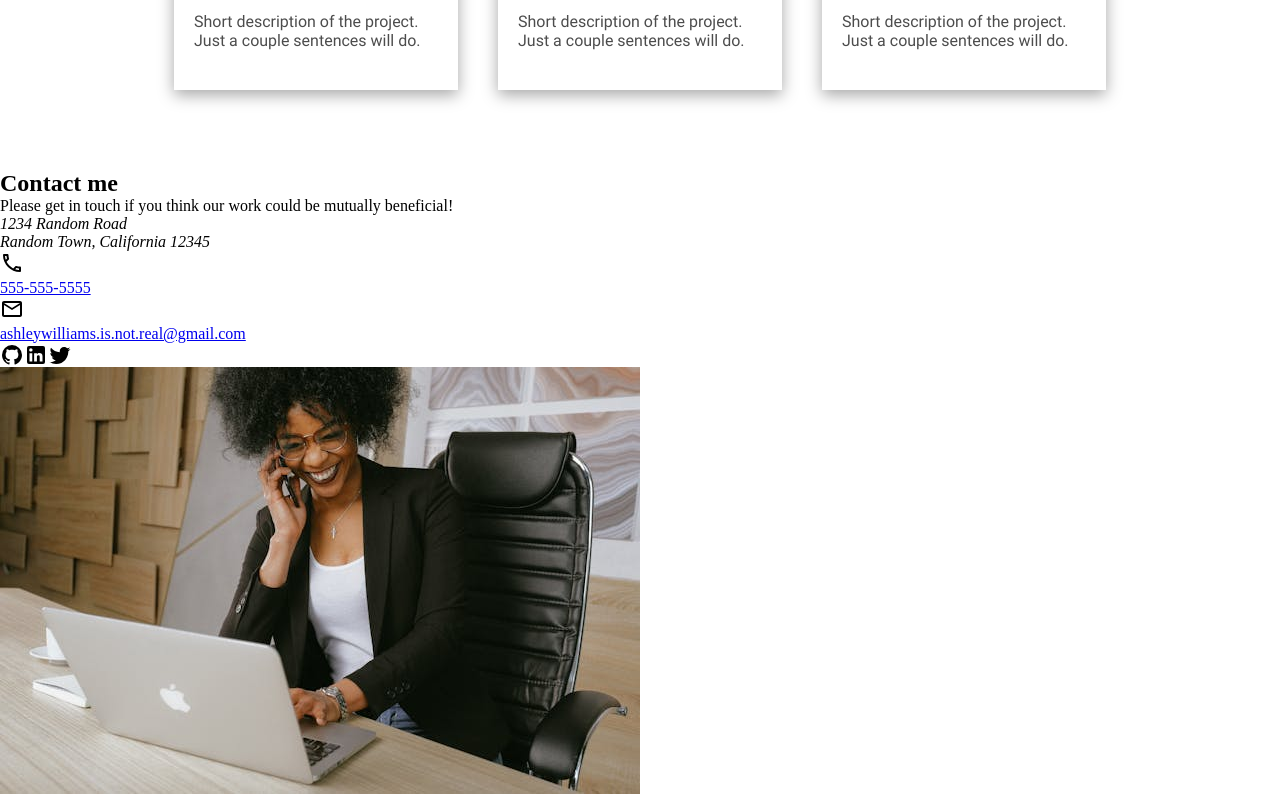
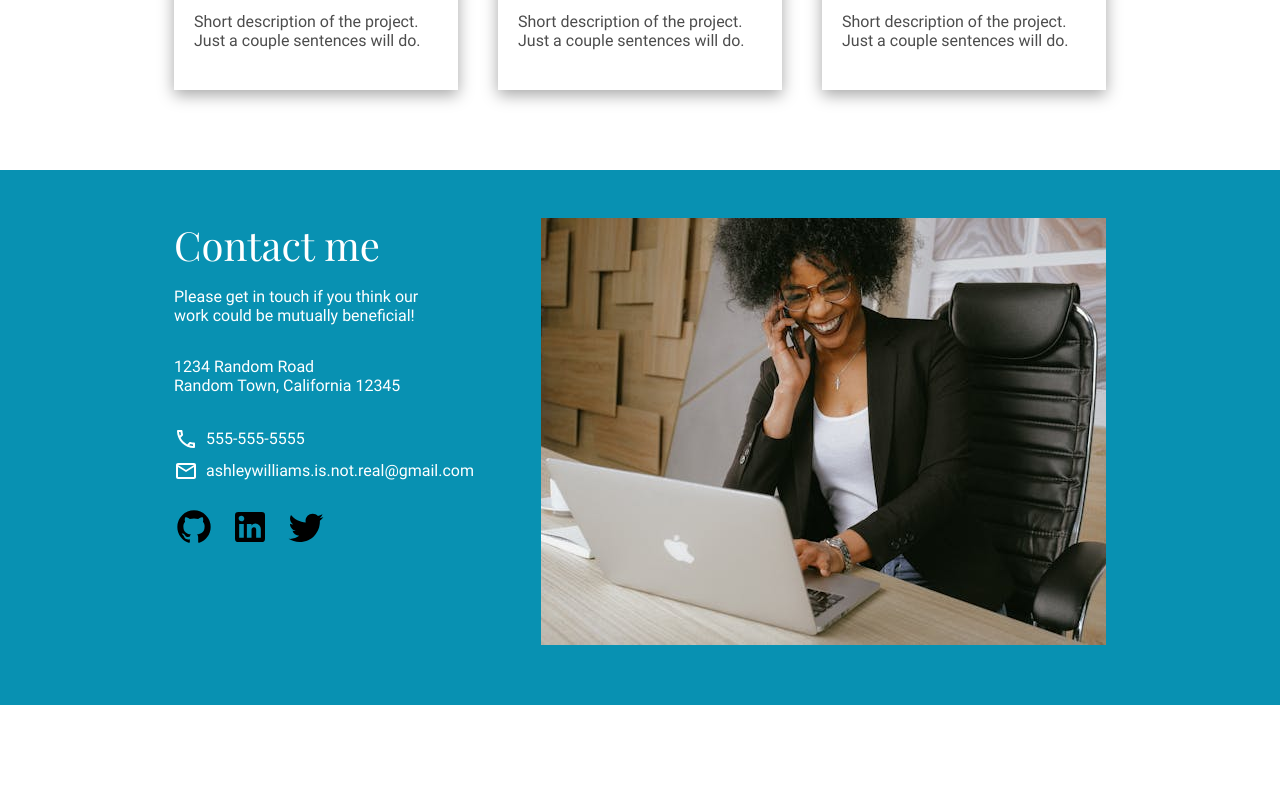
Before and after one commit to arturopstem/homepage, a website built with webpack: page src/index.html in a window 1280 px wide. Shown: the part 1418-2216 px from the top of the page. After the commit the page ends 2123 px from the top, so only its background shows below. Built offline with nearby package versions, Linux system fonts and the light colour scheme.

Commit message:
feat(styles): complete footer styling with media queries

```diff
--- a/src/index.css
+++ b/src/index.css
@@ -2,3 +2,4 @@
 @import url("./styles/fonts.css");
 @import url("./styles/header.css");
 @import url("./styles/main.css");
+@import url("./styles/footer.css");
--- /dev/null
+++ b/src/styles/footer.css
@@ -0,0 +1,166 @@
+.app footer {
+  background-color: var(--bg-color);
+  color: white;
+}
+
+.footer-wrapper {
+  width: 100%;
+  display: grid;
+  grid-template:
+    "contact" min-content
+    "picture" min-content
+    / minmax(0, 1fr);
+
+  .contact {
+    font-family: Roboto, sans-serif;
+    overflow-wrap: anywhere;
+    grid-area: contact;
+    padding: clamp(16px, 10dvw, 48px);
+
+    .contact-heading {
+      font-family: "PlayFair Display", serif;
+      font-weight: normal;
+      font-size: clamp(24px, 10dvw, 40px);
+      text-align: center;
+      margin-bottom: 16px;
+    }
+
+    .contact-info {
+      p {
+        font-size: 20px;
+      }
+
+      address {
+        font-style: normal;
+        margin: 32px 0;
+      }
+
+      .contact-phone,
+      .contact-email {
+        display: flex;
+        align-items: center;
+        gap: 8px;
+        margin: 8px 0;
+
+        .contact-icon {
+          display: none;
+          align-self: baseline;
+          fill: white;
+        }
+      }
+
+      .contact-links {
+        color: inherit;
+        text-decoration: none;
+
+        &:hover {
+          color: #333;
+        }
+
+        &:focus-visible {
+          outline-color: white;
+        }
+      }
+    }
+
+    .social-links {
+      gap: 16px;
+      justify-content: center;
+      margin-top: 24px;
+
+      a {
+        svg {
+          width: 40px;
+        }
+
+        &:hover {
+          svg {
+            fill: white;
+          }
+        }
+
+        &:focus-visible {
+          outline-color: white;
+
+          svg {
+            fill: white;
+          }
+        }
+      }
+    }
+  }
+
+  .footer-img {
+    overflow-x: hidden;
+
+    img {
+      max-width: 640px;
+      width: 100%;
+      height: 427px;
+      display: block;
+      object-fit: cover;
+    }
+  }
+}
+
+@media (width >= 640px) {
+  .footer-wrapper {
+    max-width: 789px;
+    margin: auto;
+    padding: 48px 48px 60px;
+    grid-template: "contact picture";
+    grid-template-rows: min-content;
+    grid-template-columns: auto clamp(250px, 25vw, 296px);
+    gap: 40px;
+    align-items: center;
+
+    .contact {
+      padding: 0;
+
+      .contact-heading {
+        text-align: left;
+      }
+
+      .contact-info {
+        p {
+          font-size: 16px;
+          max-width: 258px;
+        }
+      }
+
+      .social-links {
+        justify-content: start;
+      }
+    }
+  }
+}
+
+@media (width >= 692px) {
+  .footer-wrapper {
+    grid-template-columns: 306px auto;
+
+    .contact {
+      .contact-info {
+        .contact-phone,
+        .contact-email {
+          .contact-icon {
+            display: block;
+          }
+        }
+      }
+    }
+  }
+}
+
+@media (width >= 1200px) {
+  .footer-wrapper {
+    max-width: 932px;
+    padding-left: 0;
+    padding-right: 0;
+    grid-template-columns: auto 565px;
+
+    .contact {
+      align-self: self-start;
+    }
+  }
+}
```
